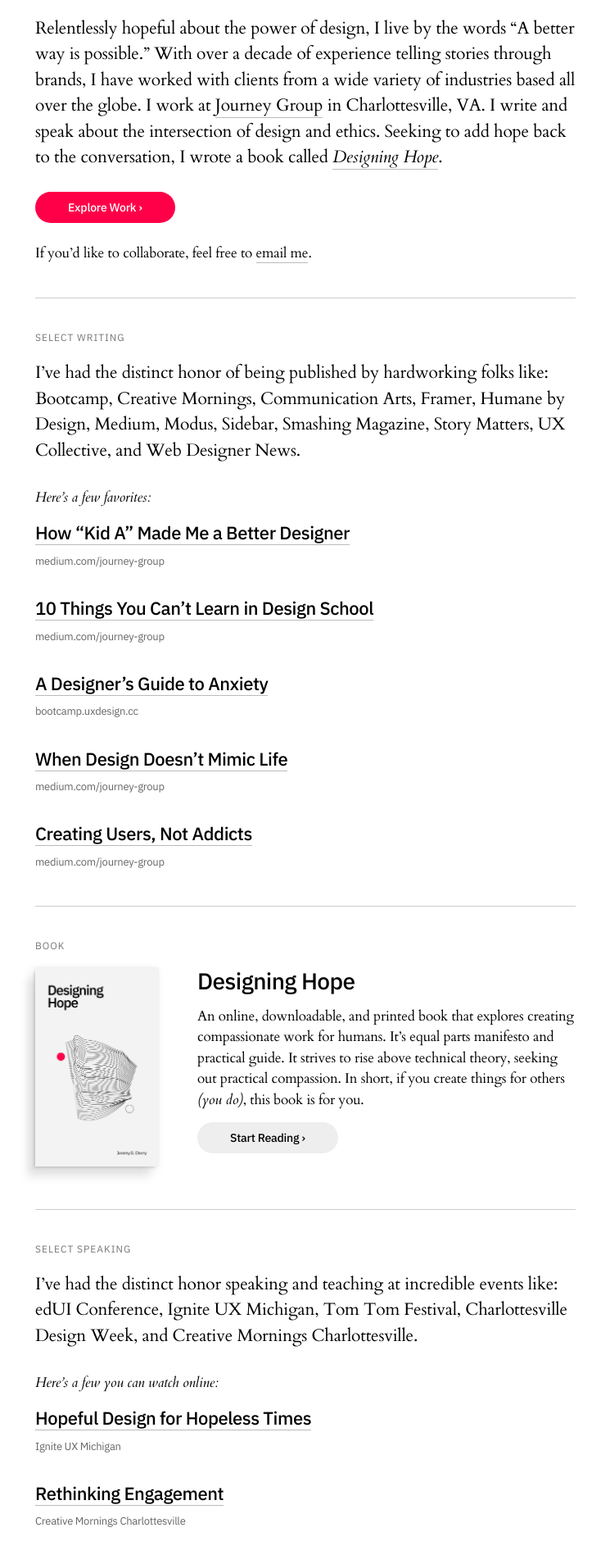
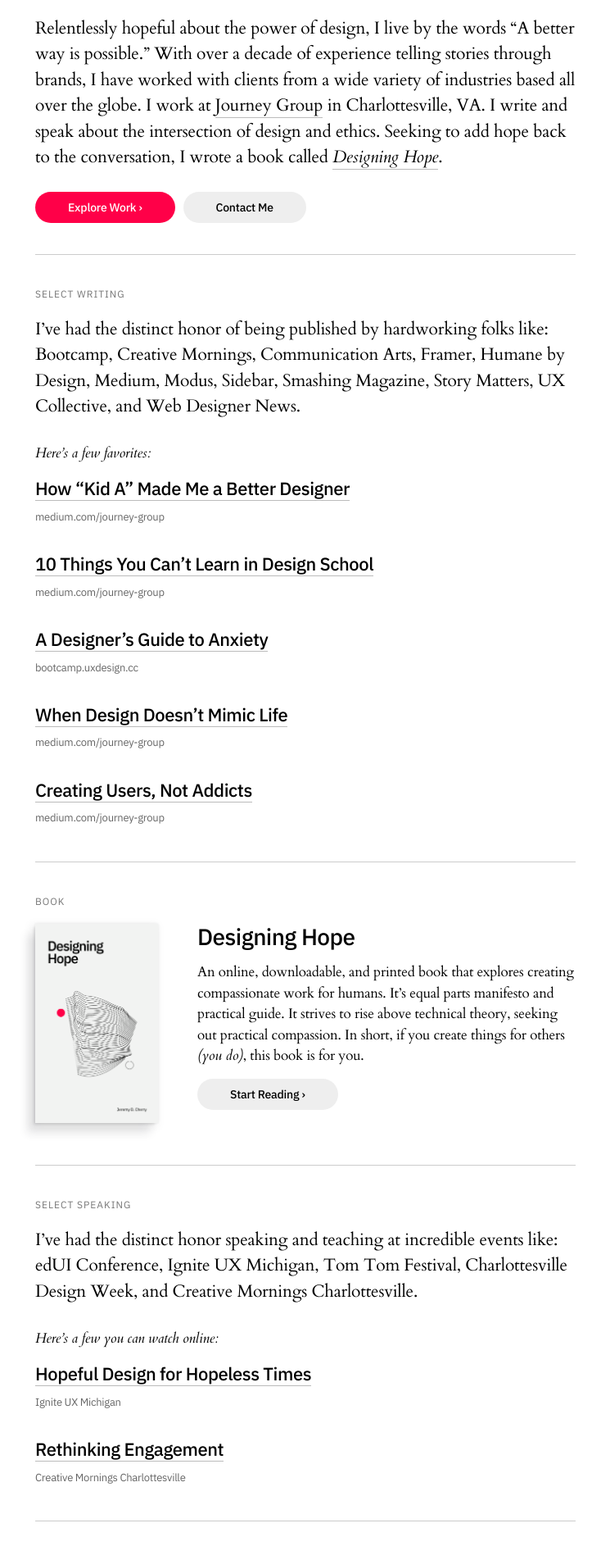
Before and after one commit to jeremydcherry/jeremydcherry.github.io, a Jekyll site: the page built from index.md, in a window 1280 px wide. Shown: the part 412-2309 px from the top of the page at 82% size, without its empty margins (417-1151 px from the left). Built offline with Jekyll 4.4.1, drawn with Linux system fonts in a browser that asks for light colours.

Commit message:
Updated Home

```diff
--- a/_sass/main.scss
+++ b/_sass/main.scss
@@ -194,6 +194,7 @@ a.btn{
   border: 0;
   border-radius: 50px;
   padding: 10px 40px;
+  margin-right: 10px;
   transition: .25s;
 }
 
--- a/index.md
+++ b/index.md
@@ -9,9 +9,7 @@ title: Jeremy D. Cherry
 
 Relentlessly hopeful about the power of design, I live by the words “A better way is possible.” With over a decade of experience telling stories through brands, I have worked with clients from a wide variety of industries based all over the globe. I work at [Journey Group](https://journeygroup.com) in Charlottesville, VA. I write and speak about the intersection of design and ethics. Seeking to add hope back to the conversation, I wrote a book called [_Designing Hope_](https://hopeful.design).
 
-<a href="https://jeremydcherry.dribbble.com/" class="btn">Explore Work ›</a>
-
-##### If you'd like to collaborate, feel free to [email me](mailto:jeremy@jeremydcherry.com).
+<a href="https://jeremydcherry.dribbble.com/" class="btn">Explore Work ›</a><a href="mailto:jeremy@jeremydcherry.com" class="btn_secondary">Contact Me</a>
 
 ---
 
```
